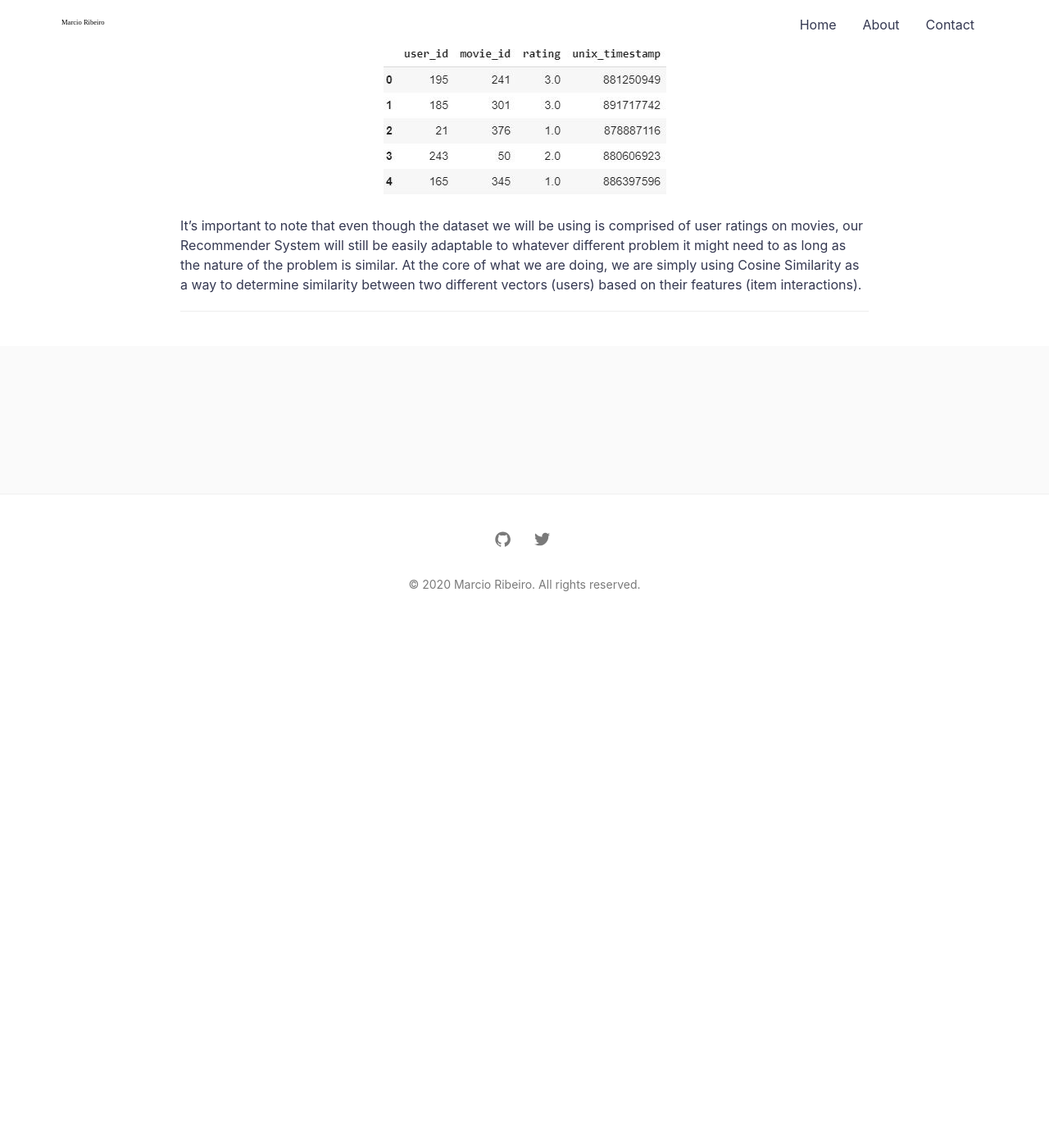
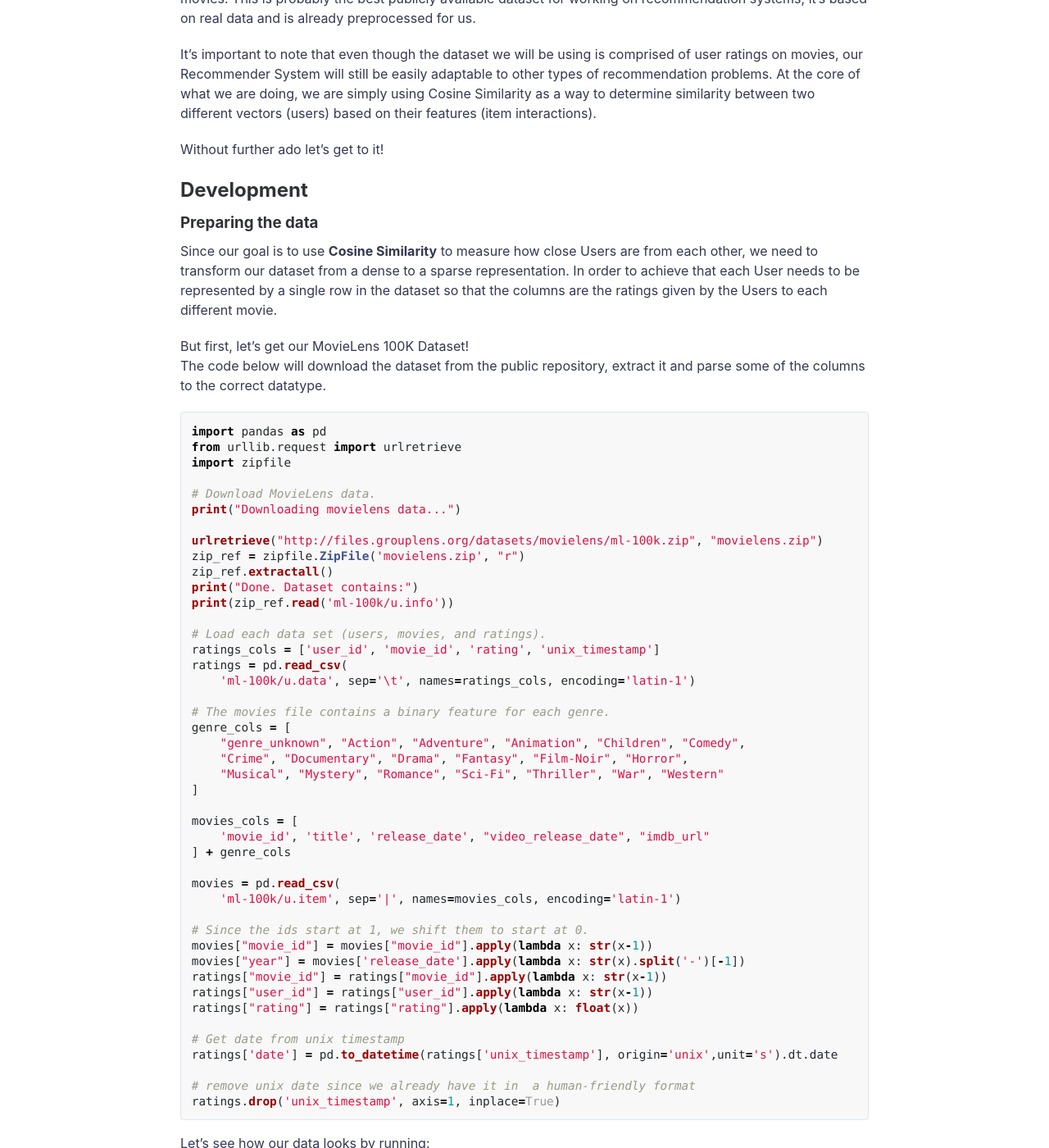
Before and after one commit to marciovai/marciovai.github.io, a Jekyll site: the page built from _posts/2020-06-21-building-a-recommendation-system-in-python.md, in a window 1280 px wide and 1400 px high, scrolled down 3607 px. Shown: the whole window at 82% size. Built offline with Jekyll 4.4.1, drawn with Linux system fonts in a browser that asks for light colours; comment, search, counter and statistics services are not loaded; before the commit the page ends 4375 px from its top, so only the background shows below that; some of the changed text lies outside the part shown.

Commit message:
Checkpoint

````diff
--- a/_posts/2020-06-21-building-a-recommendation-system-in-python.md
+++ b/_posts/2020-06-21-building-a-recommendation-system-in-python.md
@@ -63,8 +63,82 @@ Other benefit is that values are already normalized between -1 and 1 for opposit
 As mentioned previously, Collaborative-Filtering relies on interaction data so we need a set of recorded interactions between Users and Items. Luckily for us there is a dataset that does exactly that - the MovieLens 100K dataset composed of 100.000 individual movie ratings ranging from 1 to 5, made by 943 users in 1682 movies.
 This is probably the best publicly available dataset for working on recommendation systems, it's based on real data and is already preprocessed for us.
 
+It's important to note that even though the dataset we will be using is comprised of user ratings on movies, our Recommender System will still be easily adaptable to other types of recommendation problems. At the core of what we are doing, we are simply using Cosine Similarity as a way to determine similarity between two different vectors (users) based on their features (item interactions).
+
+Without further ado let's get to it!
+
+## Development
+
+### Preparing the data
+Since our goal is to use **Cosine Similarity** to measure how close Users are from each other, we need to transform our dataset from a dense to a sparse representation. In order to achieve that each User needs to be represented by a single row in the dataset so that the columns are the ratings given by the Users to each different movie.
+
+But first, let's get our MovieLens 100K Dataset!
+The code below will download the dataset from the public repository, extract it and parse some of the columns to the correct datatype.
+
+```python
+import pandas as pd
+from urllib.request import urlretrieve
+import zipfile
+
+# Download MovieLens data.
+print("Downloading movielens data...")
+
+urlretrieve("http://files.grouplens.org/datasets/movielens/ml-100k.zip", "movielens.zip")
+zip_ref = zipfile.ZipFile('movielens.zip', "r")
+zip_ref.extractall()
+print("Done. Dataset contains:")
+print(zip_ref.read('ml-100k/u.info'))
+
+# Load each data set (users, movies, and ratings).
+ratings_cols = ['user_id', 'movie_id', 'rating', 'unix_timestamp']
+ratings = pd.read_csv(
+    'ml-100k/u.data', sep='\t', names=ratings_cols, encoding='latin-1')
+
+# The movies file contains a binary feature for each genre.
+genre_cols = [
+    "genre_unknown", "Action", "Adventure", "Animation", "Children", "Comedy",
+    "Crime", "Documentary", "Drama", "Fantasy", "Film-Noir", "Horror",
+    "Musical", "Mystery", "Romance", "Sci-Fi", "Thriller", "War", "Western"
+]
+
+movies_cols = [
+    'movie_id', 'title', 'release_date', "video_release_date", "imdb_url"
+] + genre_cols
+
+movies = pd.read_csv(
+    'ml-100k/u.item', sep='|', names=movies_cols, encoding='latin-1')
+
+# Since the ids start at 1, we shift them to start at 0.
+movies["movie_id"] = movies["movie_id"].apply(lambda x: str(x-1))
+movies["year"] = movies['release_date'].apply(lambda x: str(x).split('-')[-1])
+ratings["movie_id"] = ratings["movie_id"].apply(lambda x: str(x-1))
+ratings["user_id"] = ratings["user_id"].apply(lambda x: str(x-1))
+ratings["rating"] = ratings["rating"].apply(lambda x: float(x))
+
+# Get date from unix timestamp
+ratings['date'] = pd.to_datetime(ratings['unix_timestamp'], origin='unix',unit='s').dt.date
+
+# remove unix date since we already have it in  a human-friendly format
+ratings.drop('unix_timestamp', axis=1, inplace=True)
+```
+
+Let's see how our data looks by running:
+```python
+ratings.head()
+```
 {:refdef: style="text-align: center;"}
 ![Movie Lens 100K](/images/movie_lens_100k.jpg)
 {: refdef}
 
-It's important to note that even though the dataset we will be using is comprised of user ratings on movies, our Recommender System will still be easily adaptable to whatever different problem it might need to as long as the nature of the problem is similar. At the core of what we are doing, we are simply using Cosine Similarity as a way to determine similarity between two different vectors (users) based on their features (item interactions).
+So we have ```user_id```, ```movie_id``` and ```rating``` which is what we needed to solve our problem plus the newly added ```date``` which we will be using to separate the training and test sets later on.
+
+Before moving on to the algorithm itself there is one more step to take care of, and it's the most important one: transforming the dataset from *dense* to *sparse*. We can use pandas **pivot** to solve this but there is one caveat - we won't be able to store dates in this DataFrame. So to make our lifes easier lets first to the Train-Test Split in the dataset.
+
+The dataset goes from 1997-09-20 to 1998-04-22 which gives about 6 months worth of data, here we will use 4 months to train and the last 2 months for making predictions.
+
+```python
+train = ratings[ratings['date'] < pd.to_datetime('1998-02-22')]
+test = ratings[ratings['date'] >= pd.to_datetime('1998-02-22')]
+```
+
+Nice, now we can transform our data into a pivot table with the following command:
````
Also changed, not shown: images/movie_lens_100k.jpg.
